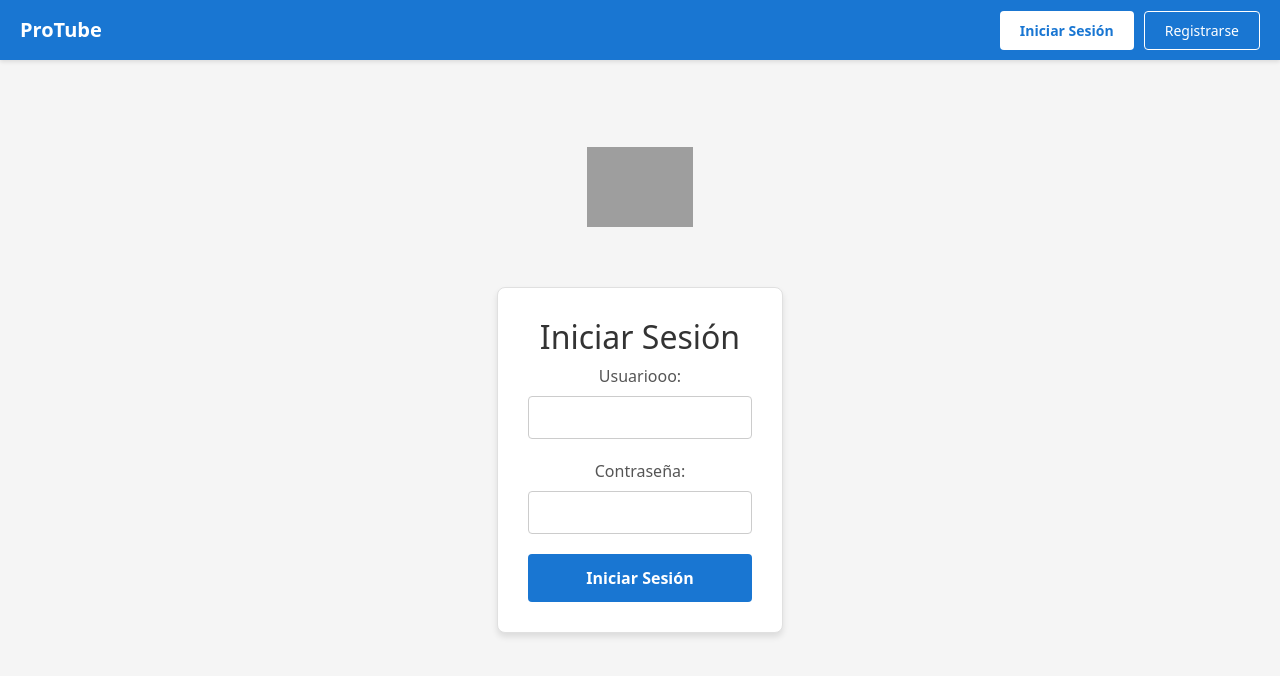
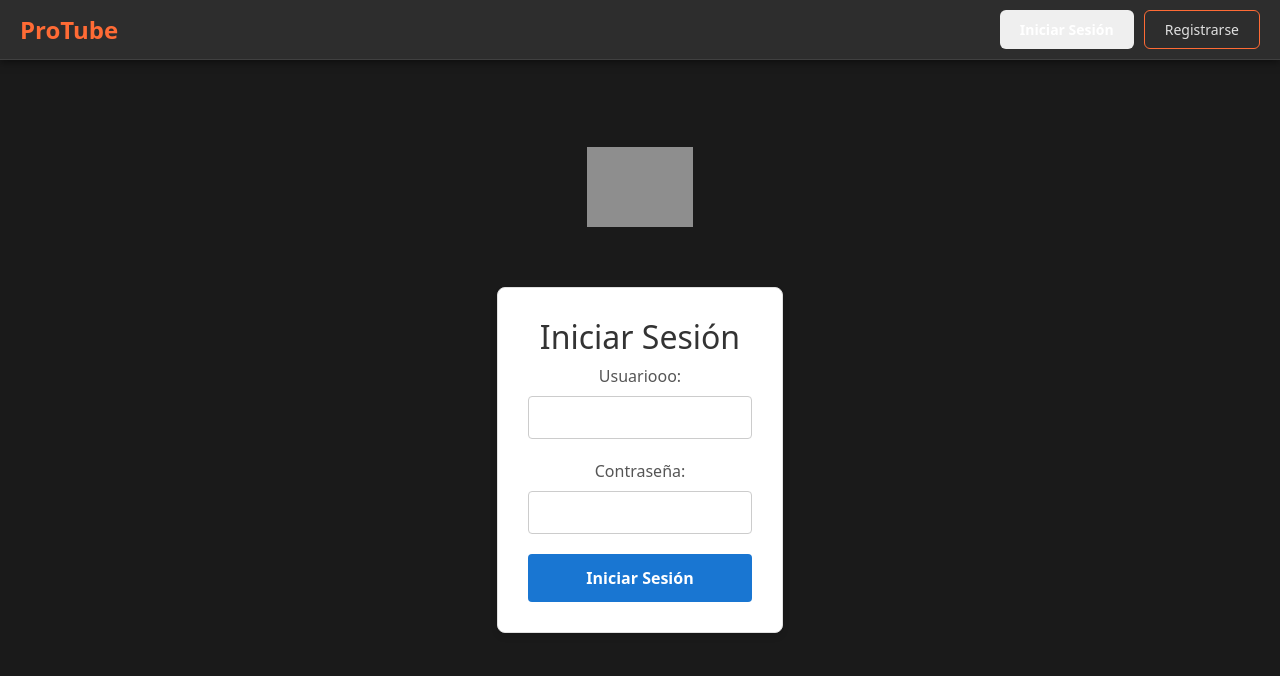
Before and after one commit to TheEgea/Lab_Gamblers, a React (Vite) app in the folder frontend/: page / in a window 1280 px wide. Shown: the top 676 px of the page. Built offline with nearby package versions, Linux system fonts and the light colour scheme; grey boxes are pictures that could not be loaded.

Commit message:
Primera version de cambio de estilo a oscuro + naranja
Aun faltan muchas cositas por cambiar, pero es una primera aproximación

```diff
--- a/frontend/src/App.css
+++ b/frontend/src/App.css
@@ -1,7 +1,8 @@
 .App {
     text-align: center;
-  background-color: #f5f5f5;
+    background-color: var(--bg-primary);
     min-height: 100vh;
+    color: var(--text-primary);
 }
 
 .App-content {
@@ -11,15 +12,17 @@
     align-items: center;
     justify-content: center;
     min-height: calc(100vh - 80px); /* Resta la altura del AppBar */
+    background-color: var(--bg-primary);
 }
 
 .App-logo {
     height: 80px;
     margin-bottom: 20px;
+    filter: brightness(0.9);
 }
 
 .App-link {
-  color: #61dafb;
+    color: var(--accent-orange);
 }
 
 @keyframes App-logo-spin {
--- a/frontend/src/components/AppBar.tsx
+++ b/frontend/src/components/AppBar.tsx
@@ -5,27 +5,34 @@ interface AppBarProps {
     setShowLogin: (value: boolean) => void;
 }
 
-const AppBar: React.FC<AppBarProps> = ({ showLogin, setShowLogin }) => {
+const AppBar: React.FC<AppBarProps> = ({showLogin, setShowLogin}) => {
     return (
-    <div style={{
+        <div
+            style={{
                 width: '100%',
                 height: '60px',
-      backgroundColor: '#1976d2',
+                backgroundColor: '#2d2d2d',
                 display: 'flex',
                 alignItems: 'center',
                 justifyContent: 'space-between',
                 padding: '0 20px',
-      boxShadow: '0 2px 4px rgba(0,0,0,0.1)',
+                boxShadow: '0 2px 8px rgba(0,0,0,0.5)',
                 position: 'fixed',
                 top: 0,
                 left: 0,
                 zIndex: 1000,
-    }}>
-      <div style={{
-        color: 'white',
-        fontSize: '20px',
+                borderBottom: '1px solid #404040',
+            }}
+        >
+            <div
+                style={{
+                    color: '#ff6b35',
+                    fontSize: '24px',
                     fontWeight: 'bold',
-      }}>
+                    cursor: 'pointer'
+                }}
+                onClick={() => window.location.href = '/'}
+            >
                 ProTube
             </div>
 
@@ -34,13 +41,24 @@ const AppBar: React.FC<AppBarProps> = ({ showLogin, setShowLogin }) => {
                     onClick={() => setShowLogin(true)}
                     style={{
                         padding: '8px 20px',
-            backgroundColor: showLogin ? 'white' : 'transparent',
-            color: showLogin ? '#1976d2' : 'white',
-            border: showLogin ? 'none' : '1px solid white',
-            borderRadius: '4px',
+                        backgroundColor: showLogin ? 'ff6b35' : 'transparent',
+                        color: showLogin ? 'white' : 'e0e0e0',
+                        border: showLogin ? 'none' : '1px solid #ff6b35',
+                        borderRadius: '6px',
                         cursor: 'pointer',
                         fontSize: '14px',
                         fontWeight: showLogin ? 'bold' : 'normal',
+                        transition: 'all 0.3s ease',
+                    }}
+                    onMouseEnter={(e) => {
+                        if (!showLogin) {
+                            e.currentTarget.style.backgroundColor = '#3a3a3a';
+                        }
+                    }}
+                    onMouseLeave={(e) => {
+                        if (!showLogin) {
+                            e.currentTarget.style.backgroundColor = 'transparent';
+                        }
                     }}
                 >
                     Iniciar Sesión
@@ -50,13 +68,24 @@ const AppBar: React.FC<AppBarProps> = ({ showLogin, setShowLogin }) => {
                     onClick={() => setShowLogin(false)}
                     style={{
                         padding: '8px 20px',
-            backgroundColor: !showLogin ? 'white' : 'transparent',
-            color: !showLogin ? '#1976d2' : 'white',
-            border: !showLogin ? 'none' : '1px solid white',
-            borderRadius: '4px',
+                        backgroundColor: !showLogin ? '#ff6b35' : 'transparent',
+                        color: !showLogin ? 'white' : '#e0e0e0',
+                        border: !showLogin ? 'none' : '1px solid #ff6b35',
+                        borderRadius: '6px',
                         cursor: 'pointer',
                         fontSize: '14px',
                         fontWeight: !showLogin ? 'bold' : 'normal',
+                        transition: 'all 0.3s ease',
+                    }}
+                    onMouseEnter={(e) => {
+                        if (showLogin) {
+                            e.currentTarget.style.backgroundColor = '#3a3a3a';
+                        }
+                    }}
+                    onMouseLeave={(e) => {
+                        if (showLogin) {
+                            e.currentTarget.style.backgroundColor = 'transparent';
+                        }
                     }}
                 >
                     Registrarse
--- a/frontend/src/components/Home.tsx
+++ b/frontend/src/components/Home.tsx
@@ -54,10 +54,28 @@ const Home = () => {
     }
 
     return (
-        <div className="container-fluid" style={{ padding: 24 }}>
-            <h2 className="mb-4">Videos Disponibles</h2>
+        <div
+            className="container-fluid"
+            style={{
+                padding: 24,
+                backgroundColor: 'var(--bg-primary)',
+                minHeight: '100vh',
+            }}
+        >
+            <h2 className="mb-4" style={{ color: 'var(--text-primary)' }}>
+                Vídeos Disponibles
+            </h2>
             {videos.length === 0 ? (
-                <div className="alert alert-info">No hay videos disponibles</div>
+                <div
+                    className="alert"
+                    style={{
+                        backgroundColor: 'var(--bg-secondary)',
+                        border: '1px solid var(--accent-orange)',
+                        color: 'var(--text-primary)',
+                    }}
+                >
+                    No hay videos disponibles
+                </div>
             ) : (
                 <VideoGrid videos={videos} onVideoClick={(v) => console.log('Video clicked:', v)} />
             )}
--- a/frontend/src/main.tsx
+++ b/frontend/src/main.tsx
@@ -1,5 +1,7 @@
 import { StrictMode } from 'react';
 import { createRoot } from 'react-dom/client';
+import './theme.css';
+import './App.css';
 import App from './App.tsx';
 import 'bootstrap/dist/css/bootstrap.css';
 
--- /dev/null
+++ b/frontend/src/theme.css
@@ -0,0 +1,144 @@
+:root {
+    --bg-primary: #1a1a1a;
+    --bg-secondary: #2d2d2d;
+    --bg-tertiary: #3a3a3a;
+    --bg-hover: #404040;
+
+    --text-primary: #e0e0e0;
+    --text-secondary: #a0a0a0;
+    --text-muted: #707070;
+
+    --accent-orange: #ff6b35;
+    --accent-orange-hover: #ff8555;
+    --accent-orange-dark: #e55a2b;
+
+    --border-color: #404040;
+    --shadow: 0 4px 6px rgba(0, 0, 0, 0.3);
+    --shadow-hover: 0 8px 12px rgba(0, 0, 0, 0.4);
+}
+
+body {
+    background-color: var(--bg-primary);
+    color: var(--text-primary);
+    margin: 0;
+    font-family: -apple-system, BlinkMacSystemFont, 'Segoe UI', 'Roboto', 'Oxygen',
+        'Ubuntu', 'Cantarell', 'Fira Sans', 'Droid Sans', 'Helvetica Neue',
+        sans-serif;
+    -webkit-font-smoothing: antialiased;
+    -moz-osx-font-smoothing: grayscale;
+}
+
+::-webkit-scrollbar {
+    width: 12px;
+}
+
+::-webkit-scrollbar-track {
+    background: var(--bg-secondary);
+}
+
+::-webkit-scrollbar-thumb {
+    background: var(--accent-orange);
+    border-radius: 6px;
+}
+
+::-webkit-scrollbar-thumb:hover {
+    background: var(--accent-orange-hover);
+}
+
+.container-fluid {
+    background-color: var(--bg-primary);
+}
+
+.card {
+    background-color: var(--bg-secondary);
+    border: 1px solid var(--border-color);
+    color: var(--text-primary);
+    transition: all 0.3s ease;
+}
+
+.card:hover {
+    border-color: var(--accent-orange);
+    box-shadow: var(--shadow-hover);
+    transform: translateY(-5px);
+}
+
+.card-title {
+    color: var(--text-primary);
+}
+
+.card-text {
+    color: var(--text-secondary);
+}
+
+.btn-primary {
+    background-color: var(--accent-orange);
+    border-color: var(--accent-orange);
+    color: white;
+}
+
+.btn-primary:hover {
+    background-color: var(--accent-orange-hover);
+    border-color: var(--accent-orange-hover);
+}
+
+.btn-outline-secondary {
+    border-color: var(--border-color);
+    color: var(--text-secondary);
+}
+
+.btn-outline-secondary:hover {
+    background-color: var(--bg-tertiary);
+    border-color: var(--accent-orange);
+    color: var(--accent-orange);
+}
+
+.alert {
+    background-color: var(--bg-secondary);
+    border-color: var(--border-color);
+    color: var(--text-primary);
+}
+
+.alert-danger {
+    background-color: #3d2020;
+    border-color: #5c3030;
+    color: #ff6b6b;
+}
+
+.alert-info {
+    background-color: #203a3d;
+    border-color: #305c5c;
+    color: #6bdbff;
+}
+
+.text-muted {
+    color: var(--text-muted) !important;
+}
+
+.bg-light {
+    background-color: var(--bg-secondary) !important;
+    color: var(--text-primary) !important;
+}
+
+.bg-secondary {
+    background-color: var(--bg-tertiary) !important;
+}
+
+.spinner-border {
+    border-color: var(--accent-orange);
+    border-right-color: transparent;
+}
+
+hr {
+    border-color: var(--border-color);
+    opacity: 0.3;
+}
+
+a {
+    color: var(--accent-orange);
+    text-decoration: none;
+}
+
+a:hover {
+    color: var(--accent-orange-hover);
+    text-decoration: underline;
+}
```
Also changed, not shown: frontend/src/components/VideoGrid.tsx (+36 -8 lines). Lines whose indentation alone changed are shown as unchanged.
